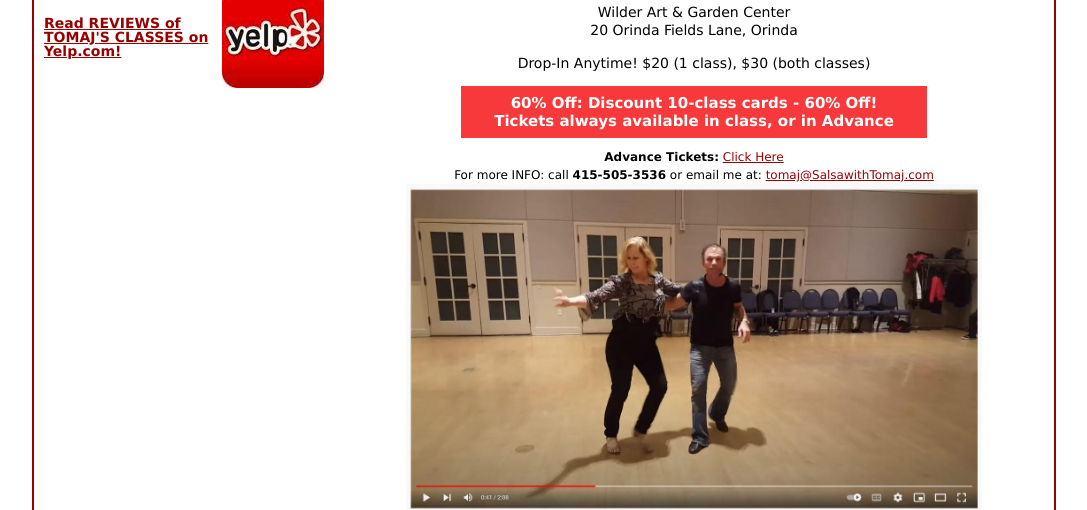
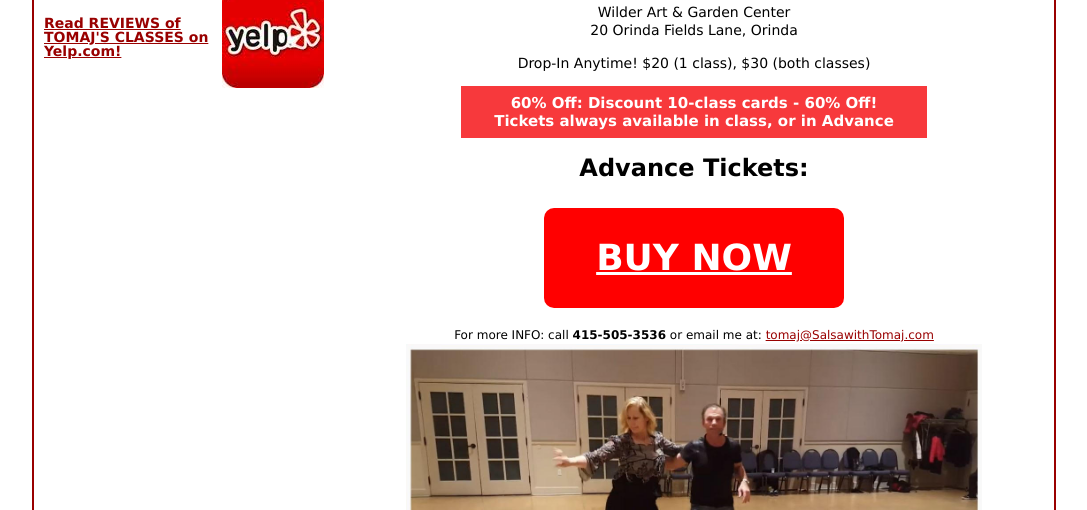
Before and after one commit to Grod-tier-develops/grod-tier-develops.github.io, a plain HTML site: page index.html in a window 1280 px wide. Shown: the part 845-1355 px from the top of the page, without its empty margins (96-1183 px from the left). Drawn offline with Linux system fonts and the light colour scheme.

Commit message:
changed buttons

```diff
--- a/index.html
+++ b/index.html
@@ -266,7 +266,8 @@ Learn to dance in the comfort of your own home!</TD>
 				<h5 class="discout">60% Off: Discount 10-class cards  - 60% Off!</br>
 					Tickets always available in class, or in Advance
 				</h5>
-				<div class="address"><strong>Advance Tickets:</strong>  <a href="https://www.eventbrite.com/e/162937653909" target="_blank">Click Here</a><br>
+				<div class="address"><strong><span class="tickets">Advance Tickets:</span></strong>
+					<span class="buy"><a href="https://www.eventbrite.com/e/162937653909" target="_blank">BUY NOW</a></span><br>
 				For more INFO: call <strong>415-505-3536</strong> or email me at:  <a href="mailto:tomaj@SalsawithTomaj.com" target="_blank">tomaj@SalsawithTomaj.com</a></div>
 				<a href="https://www.youtube.com/watch?v=upgVz6wkQ9g" target="_blank"><img src="images/salsa_vid.jpg" style="width:80%"></img></a>
 
--- a/ui_basic.css
+++ b/ui_basic.css
@@ -130,3 +130,35 @@ TD.border_dot {
 	background-attachment : fixed;
 	background-position : left;
 }
+
+.buy {
+	border-radius: 10px;
+	font-size: 3em;
+	line-height: 100px;
+	margin-top: 20px;
+	display: block;
+	background-color: red;
+	width: 300px;
+	font-weight: bold;
+	padding: 0;
+
+}
+
+.buy:hover {
+	background-color: #EE4B2B;
+}
+
+.buy a {
+	color:white !important;
+	height: 200%;
+}
+
+.buy a:hover {
+	color:yellow !important;
+}
+
+.tickets {
+
+	font-size: 2em;
+	line-height: 40px;
+}
```
Also changed, not shown: classes.html (+4 -3 lines).
